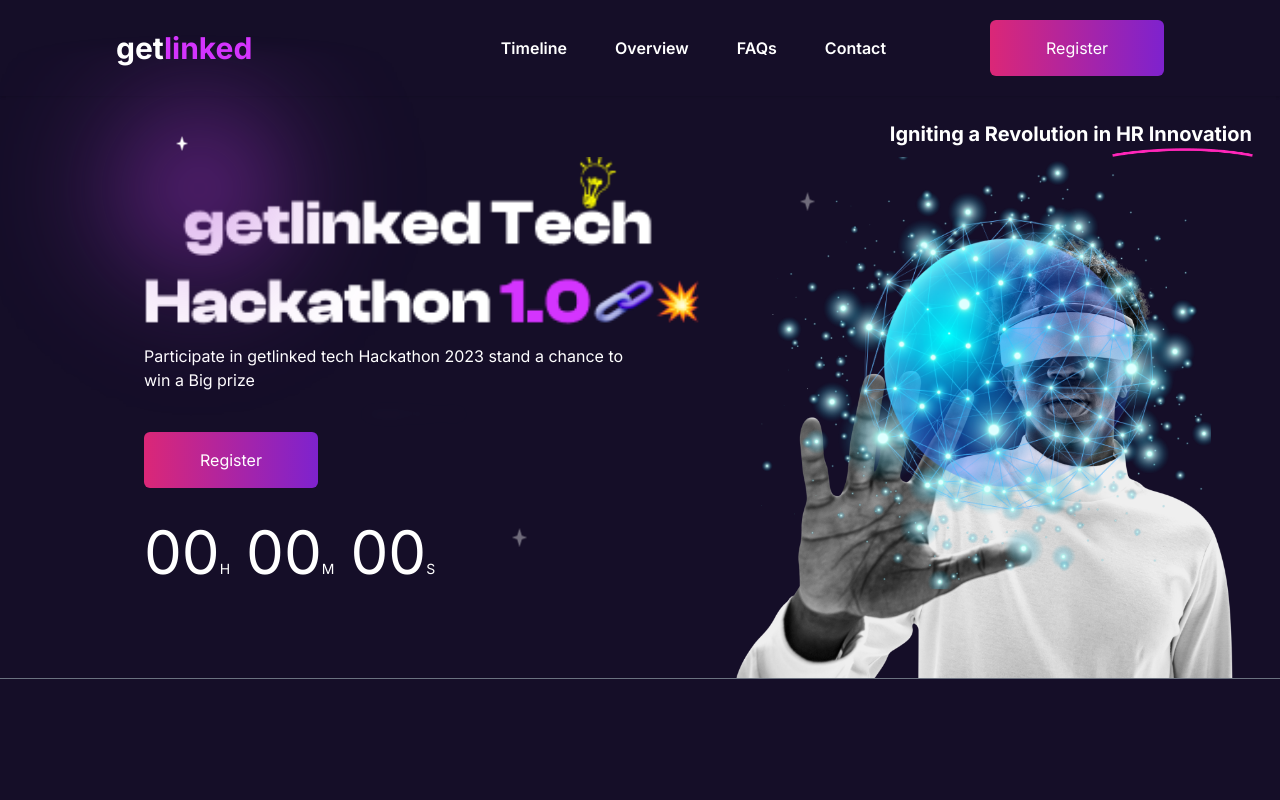
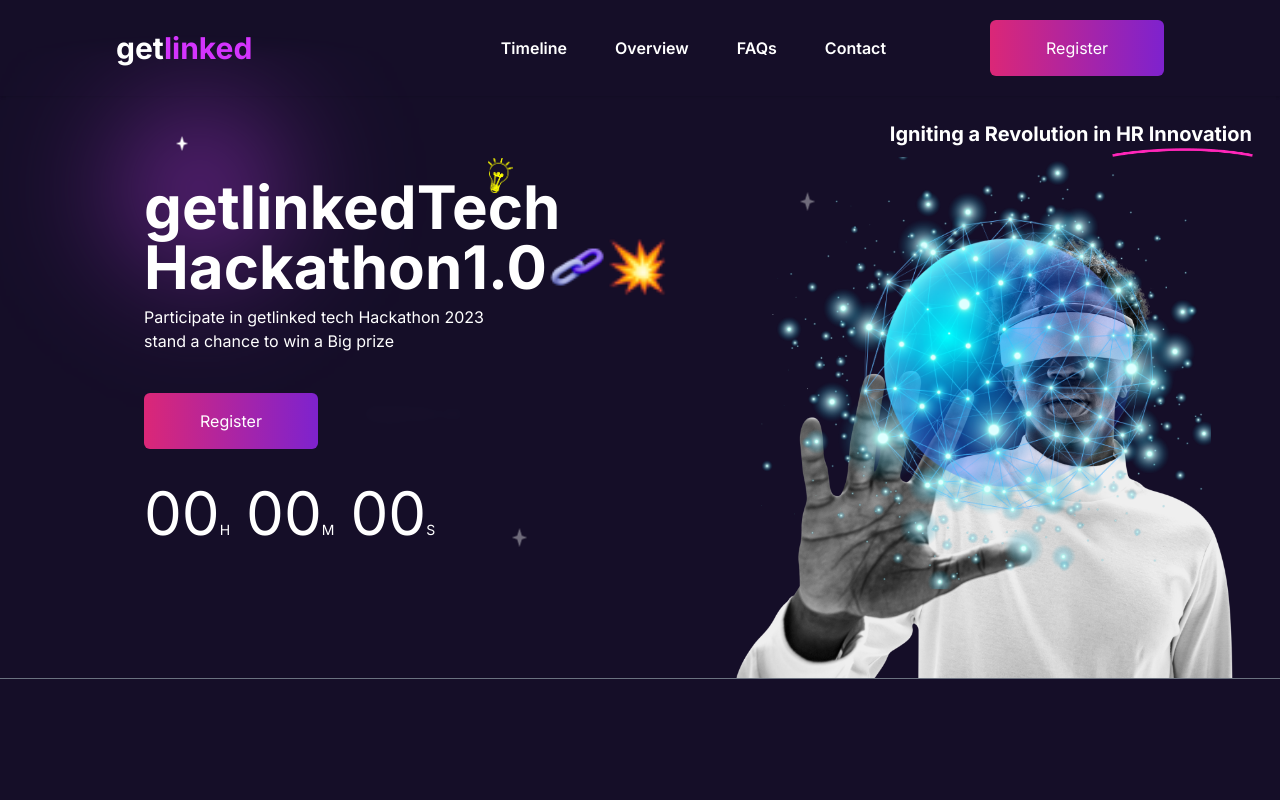
Before and after one commit to kelechukwu1/getlinkedAI, a Next.js app: page / in a window 1280 px wide. Shown: the top 800 px of the page. Built offline with nearby package versions, Linux system fonts and the light colour scheme.

Commit message:
add all animations on desktop view, fixed typoErrs

```diff
--- a/src/app/page.js
+++ b/src/app/page.js
@@ -10,7 +10,7 @@ import Timeline from "@/components/Timeline";
 
 export default function Home() {
 	return (
-		<main className="text-white overflow-x-hidden">
+		<main className="text-white">
 			{/* Landing page */}
 			<Landing />
 			<hr className="border-gray-500 border-t-1" />
--- a/src/app/register/page.jsx
+++ b/src/app/register/page.jsx
@@ -256,11 +256,14 @@ const Page = () => {
 										)}
 									</div>
 
-									{/* <div className="flex gap-8 md:gap-2"> */}
-									<div className="grid grid-cols-3 md:grid-cols-1 w-full">
-										{/* <div className="flex flex-col flex-1 md:flex-0 space-y-1"> */}
-										<div className="col-span-2 space-y-1">
-											<label htmlFor="category">Category</label>
+									<div className="w-full flex gap-3 md:gap-2">
+										<div className="w-[60%] flex flex-col flex-1 md:flex-0 space-y-1">
+											<label
+												htmlFor="category"
+												className="text-sm md:text-base"
+											>
+												Category
+											</label>
 											<select
 												value={values.category}
 												onChange={handleChange}
@@ -268,9 +271,12 @@ const Page = () => {
 												name="category"
 												id="category"
 												required
-												className="outline-white h-[2.7rem] rounded-md bg-transparent border-2 border-white text-white px-3 text-sm md:text-xs xl:text-base focus:outline-fuchsia-900 outline-2 focus:outline focus:border-none cursor-pointer"
+												className="outline-white h-[2.7rem] rounded-md bg-transparent border-2 border-white text-md text-white px-2 md:px-4 md:text-xs xl:text-base focus:outline-fuchsia-900 outline-2 focus:outline focus:border-none cursor-pointer"
 											>
-												<option className="text-white bg-[#150e28]" value="">
+												<option
+													className="text-white bg-[#150e28] text-sm md:text-base"
+													value=""
+												>
 													Select your category
 												</option>
 												<option
@@ -291,9 +297,14 @@ const Page = () => {
 											)}
 										</div>
 
-										{/* <div className="md:hidden flex flex-col flex-0 md:flex-1 space-y-1"> */}
-										<div className="space-y-1">
-											<label htmlFor="groupSize">Group Size</label>
+										<div className="md:hidden flex flex-col flex-0 md:flex-1 space-y-1 w-[30%]">
+											{/* <div className="md:hidden flex flex-col md:flex-1 space-y-1"> */}
+											<label
+												htmlFor="groupSize"
+												className="text-sm md:text-base"
+											>
+												Group Size
+											</label>
 											<select
 												value={values.groupSize}
 												onChange={handleChange}
@@ -302,9 +313,12 @@ const Page = () => {
 												required
 												className={`${
 													errors.groupSize ? "border-red-500" : ""
-												}"outline-white h-[2.7rem] rounded-md bg-transparent border-2 border-white text-white px-4 md:text-xs xl:text-base focus:outline-fuchsia-900 outline-2 focus:outline focus:border-none cursor-pointer`}
+												}"outline-white h-[2.7rem] rounded-md bg-transparent border-2 border-white text-white md:px-4 md:text-xs xl:text-base focus:outline-fuchsia-900 outline-2 focus:outline focus:border-none cursor-pointer`}
 											>
-												<option className="text-white bg-[#150e28]" value="">
+												<option
+													className="text-white bg-[#150e28] text-sm"
+													value=""
+												>
 													Select
 												</option>
 												<option className="text-white bg-[#150e28]" value="1-5">
@@ -334,8 +348,8 @@ const Page = () => {
 											required
 											className={`${
 												errors.groupSize && touched.groupSize
-													? "border-red-500 outline-white h-[2.7rem] rounded-md bg-transparent border-2 text-white px-4 md:text-xs xl:text-base focus:outline-fuchsia-900 outline-2 focus:outline focus:border-none cursor-pointer"
-													: "outline-white h-[2.7rem] rounded-md bg-transparent border-2 border-white text-white px-4 md:text-xs xl:text-base focus:outline-fuchsia-900 outline-2 focus:outline focus:border-none cursor-pointer"
+													? "border-red-500 outline-white h-[2.7rem] rounded-md bg-transparent border-2 text-white px-2 md:px-4 md:text-xs xl:text-base focus:outline-fuchsia-900 outline-2 focus:outline focus:border-none cursor-pointer"
+													: "outline-white h-[2.7rem] rounded-md bg-transparent border-2 border-white text-white px-2 md:px-4 md:text-xs xl:text-base focus:outline-fuchsia-900 outline-2 focus:outline focus:border-none cursor-pointer"
 											}`}
 										>
 											<option className="text-white bg-[#150e28]" value="">
--- a/src/components/Landing.jsx
+++ b/src/components/Landing.jsx
@@ -3,7 +3,7 @@
 import Image from "next/image";
 import Button from "./Button";
 import Link from "next/link";
-import { useEffect, useState } from "react";
+import { useEffect } from "react";
 import AOS from "aos";
 import "aos/dist/aos.css";
 
@@ -19,14 +19,20 @@ const Landing = () => {
 	}, []);
 	return (
 		<>
-			<div className="overflow-x-hidden">
+			<div className="">
 				{/* medium and desktop design */}
 				<div className="hidden md:block">
 					<div className="w-full flex flex-col items-end">
-						<div className="py-6 px-7 text-xl font-bold">
+						<div
+							data-aos="fade-down-left"
+							className="py-6 px-7 text-xl font-bold"
+						>
 							Igniting a Revolution in HR Innovation
 						</div>
-						<div className="md:mt-[-1.5rem] md:mr-[1.7rem]">
+						<div
+							data-aos="fade-left"
+							className="md:mt-[-1.5rem] md:mr-[1.7rem]"
+						>
 							<Image
 								src="/Vector 4.png"
 								width={100}
@@ -97,26 +103,73 @@ const Landing = () => {
 					{/* main content */}
 					<div className="md:flex text-white">
 						<div className="md:pl-16 lg:ml-20 md:flex-1">
-							<div className="flex justify-center md:justify-start">
-								<Image
-									src="/Title.png"
-									width={300}
-									height={300}
-									alt="title"
-									className="md:w-[25rem] lg:w-[40rem]"
-								/>
+							<div className="justify-start mt-5">
+								<div data-aos="fade-down" className="absolute">
+									<Image
+										src={"/Creative 1.png"}
+										width={25}
+										height={25}
+										alt="idea"
+										className="relative md:top-[-1.5rem] lg:top-[-1.2rem] md:left-[17rem] lg:left-[21.5rem]"
+									/>
+								</div>
+								<div
+									data-aos="fade-up-right"
+									className="md:text-5xl lg:text-6xl font-bold flex justify-start"
+								>
+									getlinkedTech
+								</div>
+								<div className="flex items-center justify-start">
+									<div
+										data-aos="fade-up-right"
+										className="md:text-5xl lg:text-6xl font-bold"
+									>
+										Hackathon
+									</div>
+									<div
+										data-aos="fade-up-right"
+										className="md:text-5xl lg:text-6xl font-bold"
+									>
+										1.0
+									</div>
+									<div data-aos="fade-up-left">
+										<Image
+											src={"/chain.png"}
+											width={60}
+											height={60}
+											alt="chain"
+										/>
+									</div>
+									<div data-aos="fade-left">
+										<Image
+											src={"/banger.png"}
+											width={60}
+											height={60}
+											alt="banger"
+										/>
+									</div>
+								</div>
 							</div>
 
-							<div className="text-center mt-2 md:text-start md:mr-[5rem]">
+							<div
+								data-aos="fade-up-left"
+								className="mt-2 md:text-start md:mr-[5rem] lg:mr-[13rem]"
+							>
 								Participate in getlinked tech Hackathon 2023 stand a chance to
 								win a Big prize
 							</div>
-							<div className="text-center mt-10 justify-center md:text-start z-10 relative">
+							<div
+								data-aos="fade-up-left"
+								className="text-center mt-10 justify-center md:text-start z-10 relative"
+							>
 								<Link href={"/register"}>
 									<Button text={"Register"} />
 								</Link>
 							</div>
-							<div className="flex py-[1.6rem] justify-center text-center md:justify-normal md:mt-2 gap-4">
+							<div
+								data-aos="fade-up-left"
+								className="flex py-[1.6rem] justify-center text-center md:justify-normal md:mt-2 gap-4"
+							>
 								<div className="text-6xl">
 									00
 									<span className="text-sm">H</span>
@@ -133,7 +186,7 @@ const Landing = () => {
 						</div>
 
 						<div className="flex flex-col md:flex-1 items-center">
-							<div className="mr-5 z-10">
+							<div data-aos="fade-left" className="mr-5 z-10">
 								<Image
 									src="/Image 1.png"
 									width={500}
@@ -142,7 +195,10 @@ const Landing = () => {
 									className=" md:w-full md:h-[27rem] z-10 object-contain"
 								/>
 							</div>
-							<div className="lg:mt-[-22.5rem] md:mt-[-20rem]  lg:mr-5  top-[-10rem]">
+							<div
+								data-aos="fade-up"
+								className="lg:mt-[-22.5rem] md:mt-[-20rem]  lg:mr-5  top-[-10rem]"
+							>
 								<div className="md:flex justify-center">
 									<Image
 										src={"/man.png"}
@@ -237,7 +293,6 @@ const Landing = () => {
 
 					{/* main content */}
 					<div className="md:flex text-white">
-						{/* here */}
 						<div className="md:ml-28">
 							<div className="justify-center mt-5">
 								<div data-aos="flip-left" className="absolute">
```
Also changed, not shown: src/components/Timeline.jsx (+95 -37 lines).
